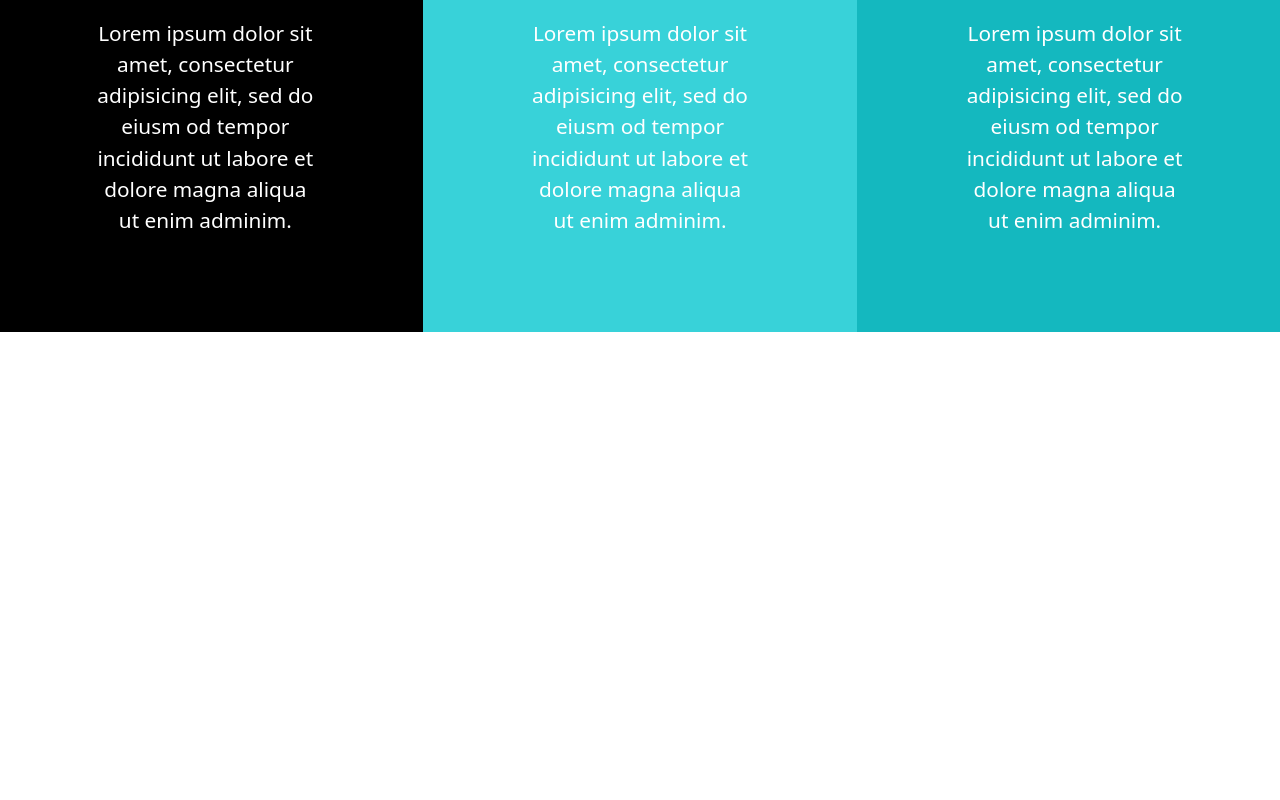
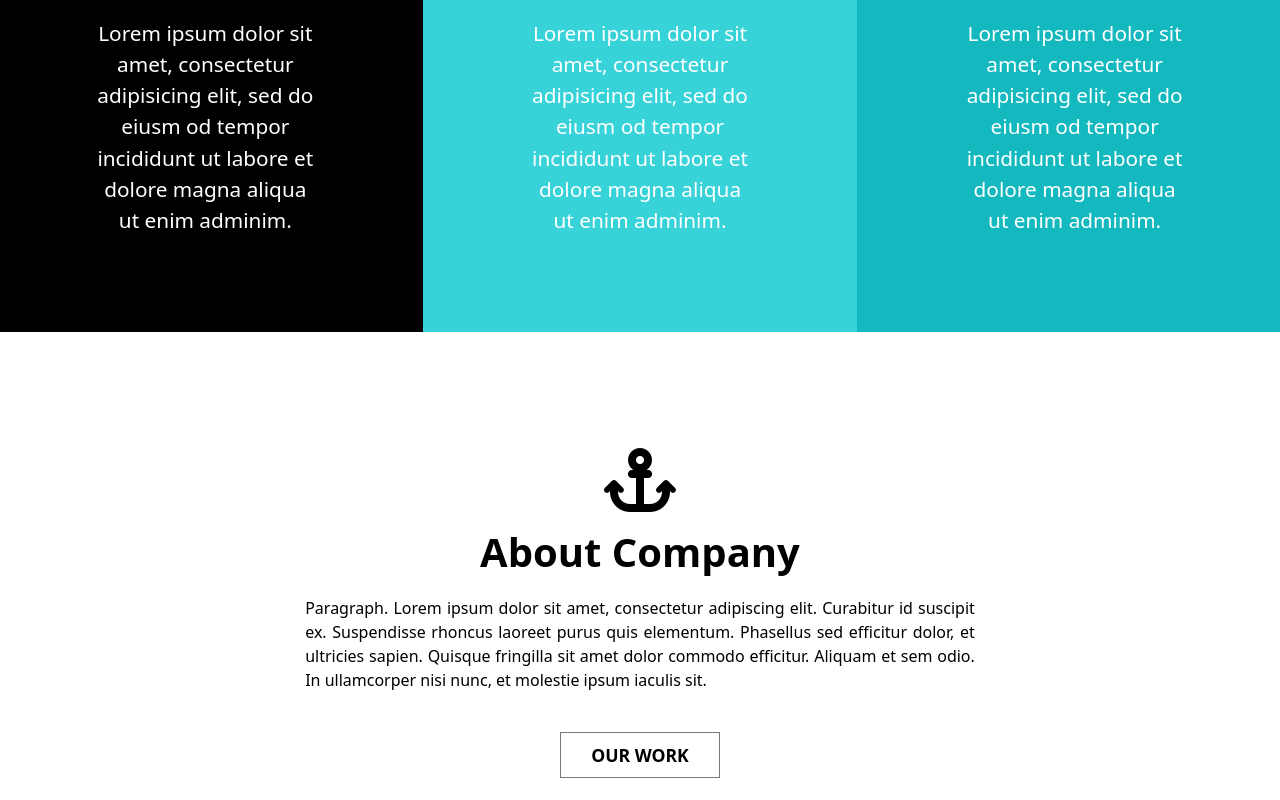
Before and after one commit to menaehab/business-co, a React (Create React App) app: page / in a window 1280 px wide. Shown: the part 808-1608 px from the top of the page. Before the commit the page ends 1240 px from the top, so only its background shows below. Built offline with nearby package versions, Linux system fonts and the light colour scheme.

Commit message:
Setup about section

```diff
--- a/package.json
+++ b/package.json
@@ -3,6 +3,10 @@
   "version": "0.1.0",
   "private": true,
   "dependencies": {
+    "@fortawesome/fontawesome-free": "^6.6.0",
+    "@fortawesome/fontawesome-svg-core": "^6.6.0",
+    "@fortawesome/free-solid-svg-icons": "^6.6.0",
+    "@fortawesome/react-fontawesome": "^0.2.2",
     "@testing-library/jest-dom": "^5.17.0",
     "@testing-library/react": "^13.4.0",
     "@testing-library/user-event": "^13.5.0",
--- a/public/index.html
+++ b/public/index.html
@@ -1,20 +1,19 @@
 <!DOCTYPE html>
 <html lang="en">
+
 <head>
   <meta charset="utf-8" />
   <link rel="icon" href="%PUBLIC_URL%/favicon.ico" />
   <meta name="viewport" content="width=device-width, initial-scale=1" />
   <meta name="theme-color" content="#000000" />
-    <meta
-      name="description"
-      content="Web site created using create-react-app"
-    />
+  <meta name="description" content="Web site created using create-react-app" />
   <link rel="apple-touch-icon" href="%PUBLIC_URL%/logo192.png" />
   <!--
       manifest.json provides metadata used when your web app is installed on a
       user's mobile device or desktop. See https://developers.google.com/web/fundamentals/web-app-manifest/
     -->
   <link rel="manifest" href="%PUBLIC_URL%/manifest.json" />
+  <link rel="stylesheet" href="https://cdnjs.cloudflare.com/ajax/libs/font-awesome/6.0.0-beta3/css/all.min.css" />
   <!--
       Notice the use of %PUBLIC_URL% in the tags above.
       It will be replaced with the URL of the `public` folder during the build.
@@ -26,6 +25,7 @@
     -->
   <title>React App</title>
 </head>
+
 <body>
   <noscript>You need to enable JavaScript to run this app.</noscript>
   <div id="root"></div>
@@ -40,4 +40,5 @@
       To create a production bundle, use `npm run build` or `yarn build`.
     -->
 </body>
+
 </html>
--- a/src/App.js
+++ b/src/App.js
@@ -2,12 +2,14 @@ import Header from "./components/Header";
 import Hero from "./components/Hero";
 import Offer from "./components/Offer";
 import "./App.css";
+import About from "./components/About";
 function App() {
   return (
     <div className="App">
       <Header />
       <Hero />
       <Offer />
+      <About />
     </div>
   );
 }
--- /dev/null
+++ b/src/components/About.js
@@ -0,0 +1,26 @@
+import React from "react";
+import "../style/about.css";
+import { Container } from "react-bootstrap";
+import { Link } from "react-router-dom";
+export default function About() {
+  return (
+    <section className="about">
+      <Container>
+        <div className="about_text">
+          <div className="about_icon">
+            <i className="fas fa-anchor"></i>
+          </div>
+          <h1>About Company</h1>
+          <p>
+            Paragraph. Lorem ipsum dolor sit amet, consectetur adipiscing elit.
+            Curabitur id suscipit ex. Suspendisse rhoncus laoreet purus quis
+            elementum. Phasellus sed efficitur dolor, et ultricies sapien.
+            Quisque fringilla sit amet dolor commodo efficitur. Aliquam et sem
+            odio. In ullamcorper nisi nunc, et molestie ipsum iaculis sit.
+          </p>
+          <Link className="btn_about">our work</Link>
+        </div>
+      </Container>
+    </section>
+  );
+}
--- /dev/null
+++ b/src/style/about.css
@@ -0,0 +1,43 @@
+.about_text {
+  text-align: center;
+  color: #000;
+  padding: 0 20%;
+}
+
+.about_icon {
+  font-size: 4rem;
+}
+
+.about_text h1 {
+  font-weight: 700;
+  margin-bottom: 20px;
+}
+
+.about_text p {
+  text-align: justify;
+  margin-bottom: 50px;
+}
+
+.btn_about {
+  margin-top: 20px;
+  padding: 10px 30px;
+  font-weight: 600;
+  text-decoration: none;
+  color: #000;
+  background-color: #fff;
+  border: #777 1px solid;
+  font-size: 1.1rem;
+  cursor: pointer;
+  transition: background-color 0.3s ease;
+  -webkit-transition: background-color 0.3s ease;
+  -moz-transition: background-color 0.3s ease;
+  -ms-transition: background-color 0.3s ease;
+  -o-transition: background-color 0.3s ease;
+  text-transform: uppercase;
+}
+
+.btn_about:hover {
+  background-color: #14b8bf;
+  color: #fff;
+  border: none;
+}
```
Also changed, not shown: 1 other file (tests, documents, lock files or other folders). Lines whose indentation alone changed are shown as unchanged.
